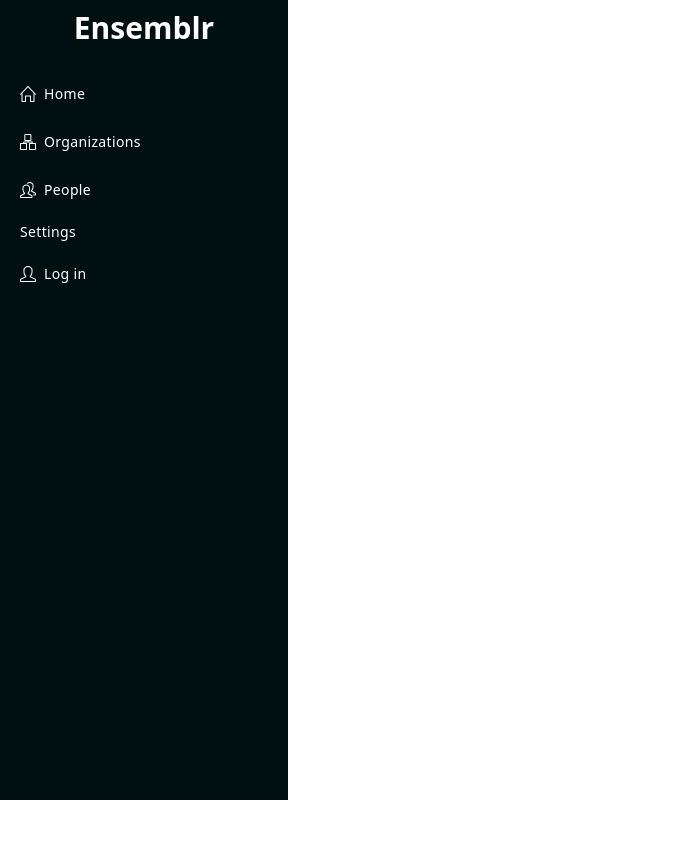
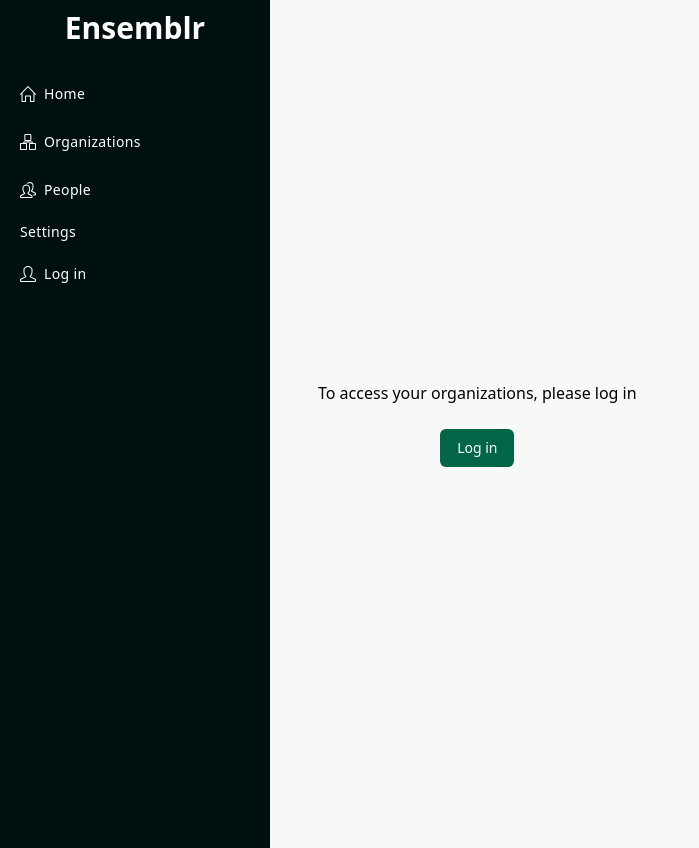
Before and after one commit to MalcolmMcConaghy/ensemblr-frontend, a React (Vite) app: page / in a window 1280 px wide. Shown: the whole page, without its empty margins (0-699 px from the left). Before the commit the page ends 800 px from the top, so only its background shows below. Built offline with nearby package versions, Linux system fonts and the light colour scheme.

Commit message:
started on organization card

```diff
--- a/src/components/link.tsx
+++ b/src/components/atom/link.tsx
@@ -11,7 +11,7 @@
     <li>
       <a
         href="#"
-        className="relative flex flex-row items-center h-11 focus:outline-none hover:bg-primary text-white hover:text-secondary border-l-4 border-transparent hover:border-secondary pr-6"
+        className="relative flex flex-row items-center h-11 focus:outline-none hover:bg-primary text-white hover:text-secondary border-l-4 border-transparent hover:border-secondary"
       >
         <span className="inline-flex justify-center items-center ml-4">
           {icon}
--- /dev/null
+++ b/src/components/molecules/organizationCard.tsx
@@ -0,0 +1,18 @@
+export default function OrganizationCard({
+  name,
+  members,
+  userEmail,
+}: {
+  name: string;
+  members: number;
+  userEmail: string;
+}) {
+  return (
+    <div className="flex flex-col space-y-2 rounded p-6 shadow-xl">
+      <div className="text-xl font-semibold">
+        {name} - {members} members
+      </div>
+      <div>{userEmail}</div>
+    </div>
+  );
+}
--- a/src/components/signupForm.tsx
+++ b/src/components/molecules/signupForm.tsx
@@ -1,10 +1,13 @@
 import { FormEvent, useContext, useEffect, useState } from "react";
-import { signupFields } from "../constants/formFields";
-import Input from "./input";
-import { AxiosData, request } from "../api/request";
+import { signupFields } from "../../constants/formFields";
+import Input from "../atom/input";
+import { AxiosData, request } from "../../api/request";
 import { useQuery } from "react-query";
-import { UserContext, UserContextType } from "../context/UserContext";
-import { ModalContext, ModalContextType } from "../context/LoginModalContext";
+import { UserContext, UserContextType } from "../../context/UserContext";
+import {
+  ModalContext,
+  ModalContextType,
+} from "../../context/LoginModalContext";
 
 type FieldsState = {
   name: string;
@@ -61,14 +64,12 @@
 
   const onSubmit = (e: FormEvent<HTMLFormElement>) => {
     e.preventDefault();
-    if (loginState.password !== loginState.confirm_password)
-      return console.log(loginState);
+    if (loginState.password !== loginState.confirm_password) return;
     void refetch();
   };
 
   useEffect(() => {
     if (!data || error) return;
-    console.log(data);
     setUser(data);
     setIsLoginModalOpen(false);
   }, [data]);
--- a/src/components/loginModal.tsx
+++ b/src/components/organisms/loginModal.tsx
@@ -1,8 +1,11 @@
 import { useContext, useState } from "react";
 import ReactDOM from "react-dom";
-import { ModalContext, ModalContextType } from "../context/LoginModalContext";
-import LoginForm from "./loginForm";
-import SignupForm from "./signupForm";
+import {
+  ModalContext,
+  ModalContextType,
+} from "../../context/LoginModalContext";
+import LoginForm from "../molecules/loginForm";
+import SignupForm from "../molecules/signupForm";
 
 export default function LoginModal() {
   const { setIsLoginModalOpen } = useContext(ModalContext) as ModalContextType;
@@ -44,7 +47,7 @@
             <h2 className="mt-6 text-center text-3xl font-extrabold text-gray-900">
               {heading}
             </h2>
-            <p className="mt-2 text-center text-sm text-gray-600 mt-5">
+            <p className="text-center text-sm text-gray-600 mt-5">
               {paragraph}{" "}
               <button
                 className="font-medium text-primary"
--- /dev/null
+++ b/src/components/organisms/loginWall.tsx
@@ -0,0 +1,21 @@
+import { useContext } from "react";
+import {
+  ModalContext,
+  ModalContextType,
+} from "../../context/LoginModalContext";
+
+export default function LoginWall() {
+  const { setIsLoginModalOpen } = useContext(ModalContext) as ModalContextType;
+  return (
+    <div className="w-full h-screen flex flex-col items-center justify-center space-y-6 py-4">
+      <div>To access your organizations, please log in</div>
+      <button
+        type="button"
+        className="group relative w-max flex justify-center py-2 px-4 border border-transparent text-sm font-medium rounded-md text-white bg-primary focus:outline-none focus:ring-2 focus:ring-offset-2"
+        onClick={() => setIsLoginModalOpen(true)}
+      >
+        Log in
+      </button>
+    </div>
+  );
+}
--- a/src/components/sidebar.tsx
+++ b/src/components/organisms/sidebar.tsx
@@ -1,11 +1,14 @@
 import { useEffect, useState } from "react";
 import { BiMenu } from "react-icons/bi";
-import Link from "./link";
+import Link from "../atom/link";
 import { SlHome, SlOrganization, SlPeople, SlUser } from "react-icons/sl";
 import { useContext } from "react";
-import { ModalContext, ModalContextType } from "../context/LoginModalContext";
-import { UserContext, UserContextType } from "../context/UserContext";
-import { AxiosData, request } from "../api/request";
+import {
+  ModalContext,
+  ModalContextType,
+} from "../../context/LoginModalContext";
+import { UserContext, UserContextType } from "../../context/UserContext";
+import { AxiosData, request } from "../../api/request";
 import { useQuery } from "react-query";
 
 type UserData = {
@@ -18,10 +21,6 @@
   const { user, setUser } = useContext(UserContext) as UserContextType;
   const [open, setOpen] = useState(true);
 
-  useEffect(() => {
-    console.log(user);
-  }, [user]);
-
   const getLogout = async () => {
     const { data } = await request<AxiosData<UserData>>({
       url: "/admin/logout",
@@ -30,24 +29,19 @@
     return data;
   };
 
-  const { error, data, refetch } = useQuery<UserData>("getLogout", getLogout, {
+  const { refetch } = useQuery<UserData>("getLogout", getLogout, {
     refetchOnWindowFocus: false,
     enabled: false,
   });
 
   const logout = () => {
     void refetch();
+    setUser(null);
   };
 
-  useEffect(() => {
-    if (!data || error) return;
-    console.log(data);
-    setUser(data);
-  }, [data]);
-
   return (
-    <div className="min-h-screen flex flex-col w-72 antialiased bg-gray-50 text-gray-800">
-      <div className="flex flex-col bg-dark-green h-full">
+    <div className="min-h-screen flex flex-col w-80 max-w-sidebar antialiased bg-gray-50 text-gray-800">
+      <div className="flex flex-col bg-dark-green h-full w-full">
         <div className="flex items-center justify-center h-14">
           <div className="text-white text-3xl font-semibold">Ensemblr</div>
         </div>
@@ -63,7 +57,7 @@
                 </div>
               </div>
             </li>
-            {user.email ? (
+            {user ? (
               <li
                 className="relative flex flex-row items-center h-11 focus:outline-none hover:bg-primary text-white hover:text-secondary border-l-4 border-transparent hover:border-secondary pr-6 hover:cursor-pointer"
                 onClick={logout}
--- a/src/context/UserContext.tsx
+++ b/src/context/UserContext.tsx
@@ -6,14 +6,14 @@
 };
 
 export type UserContextType = {
-  user: User;
-  setUser: (user: User) => void;
+  user: User | null;
+  setUser: (user: User | null) => void;
 };
 
 export const UserContext = createContext<UserContextType | null>(null);
 
 export default function UserProvider({ children }: { children: ReactElement }) {
-  const [user, setUser] = useState<User>({ name: "", email: "" });
+  const [user, setUser] = useState<User | null>(null);
 
   return (
     <UserContext.Provider value={{ user, setUser }}>
--- a/src/pages/Home.tsx
+++ b/src/pages/Home.tsx
@@ -1,30 +1,24 @@
+import { useContext } from "react";
 import { useQuery } from "react-query";
+import { UserContext, UserContextType } from "../context/UserContext";
+import LoginWall from "../components/organisms/loginWall";
+import OrganizationCard from "../components/molecules/organizationCard";
 
 export default function Home() {
-  // const fetchOrganization = async () => {
-  //   const res = await fetch("http://localhost:3000/api/v1/organizations/2");
+  const { user } = useContext(UserContext) as UserContextType;
 
-  //   return res.json();
-  // };
-
-  // const { isLoading, error, data } = useQuery<{ data: [{ name: string }] }>(
-  //   "repoData",
-  //   fetchOrganization
-  // );
-
-  // if (isLoading) return "Loading...";
-
-  // if (error) return `An error has occurred: ${error.message}`;
+  if (!user) return <LoginWall />;
 
   return (
     <>
-      {/* {data?.data.map((organization) => {
-        return (
-          <h1 className="text-3xl font-bold underline text-blue-600">
-            {organization.name}
-          </h1>
-        );
-      })} */}
+      <div className="text-black text-2xl font-semibold">
+        Welcome back, {user.name}
+      </div>
+      <OrganizationCard
+        name="FeelsGoodMan Inc"
+        members={87}
+        userEmail="malcolm@feelsgoodman.inc"
+      />
     </>
   );
 }
--- a/src/pages/Layout.tsx
+++ b/src/pages/Layout.tsx
@@ -1,17 +1,19 @@
 import { Outlet } from "react-router-dom";
-import Sidebar from "../components/sidebar";
+import Sidebar from "../components/organisms/sidebar";
 import { ModalContext, ModalContextType } from "../context/LoginModalContext";
 import { useContext } from "react";
-import LoginModal from "../components/loginModal";
+import LoginModal from "../components/organisms/loginModal";
 
 export default function Layout() {
   const { isLoginModalOpen } = useContext(ModalContext) as ModalContextType;
 
   return (
     <>
-      <div className="flex">
+      <div className="flex bg-bone-white">
         <Sidebar />
-        <Outlet />
+        <div className="px-12 py-6">
+          <Outlet />
+        </div>
       </div>
       {isLoginModalOpen && <LoginModal />}
     </>
--- a/tailwind.config.js
+++ b/tailwind.config.js
@@ -9,6 +9,9 @@
         "dark-green": "#001011",
         "bone-white": "#F7F9F9",
       },
+      maxWidth: {
+        sidebar: "270px",
+      },
     },
   },
   plugins: [],
```
Also changed, not shown: src/components/molecules/loginForm.tsx (renamed from src/components/loginForm.tsx, +8 -6 lines), src/components/atom/input.tsx (renamed from src/components/input.tsx).
